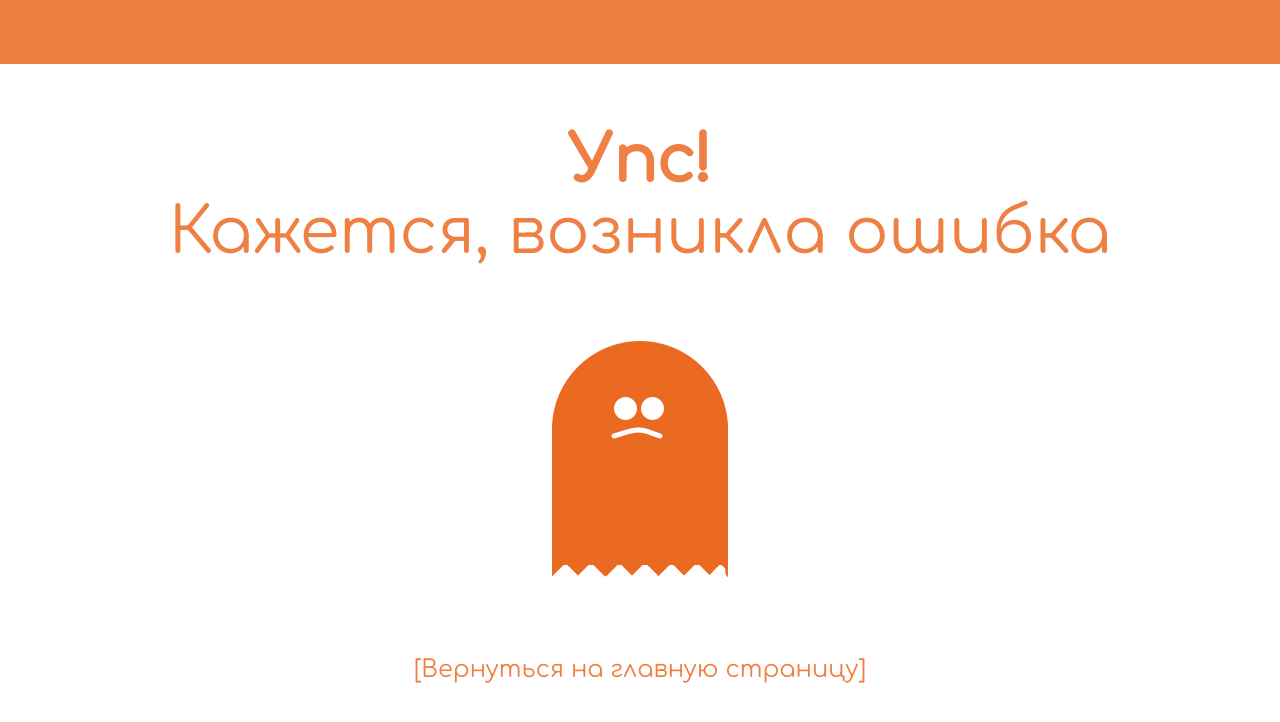
After one commit to alexsssa/WEBSITE, a Flask app: page /404-page in a window 1280 px wide. The commit adds this page. Shown: the top 722 px of the page. Run offline with Flask 2, Linux system fonts and the light colour scheme.

Commit message:
фиксы + тест 404 стр

```diff
--- a/main.py
+++ b/main.py
@@ -40,6 +40,10 @@ def sharp_page():
 def cplus_page():
     return render_template('cplus-page.html')
 
+@app.route('/404-page')
+def error_page():
+    return render_template('404.html')
+
 if __name__ == '__main__':
     port = int(os.environ.get("PORT", 5000))
     app.run(host='0.0.0.0', port=port)
--- a/static/css/style.css
+++ b/static/css/style.css
@@ -177,6 +177,13 @@ a {
     opacity: 1;
     top: 54.3%;
 }
+.text-404 {
+  font-family: Comfortaa;
+  font-weight: Regular;
+  font-size: 64px;
+  color: rgba(235, 106, 34, 0.85);
+  text-align: center;
+  opacity: 1;}
 
 /* КНОПКИ */
 .btn {
--- /dev/null
+++ b/templates/404.html
@@ -0,0 +1,20 @@
+<!DOCTYPE html>
+<html lang="en">
+<head>
+    <link href="https://fonts.googleapis.com/css?family=Montserrat&display=swap" rel="stylesheet"/>
+    <link href="https://fonts.googleapis.com/css?family=Comfortaa&display=swap" rel="stylesheet"/>
+    <link rel="stylesheet" type="text/css" href="../static/css/style.css"/>
+    <title>О ЯП | УПС! </title>
+</head>
+<body>
+<div id="head" style="height: 8%">
+<table style="height: 100%"></table>
+</div>
+<div style="margin-top: 10%"></div>
+<div id="center">
+    <p class="text-404"><b>Упс!</b><br>Кажется, возникла ошибка<br><br>
+    <img src="../static/img/404.png" class="img-center"></p>
+    <a href="/"><p class="text-404" style="font-size: 24px;">[Вернуться на главную страницу]</p></a>
+</div>
+</body>
+</html>
```
Also changed, not shown: static/img/404.png (added), 3 other files.
